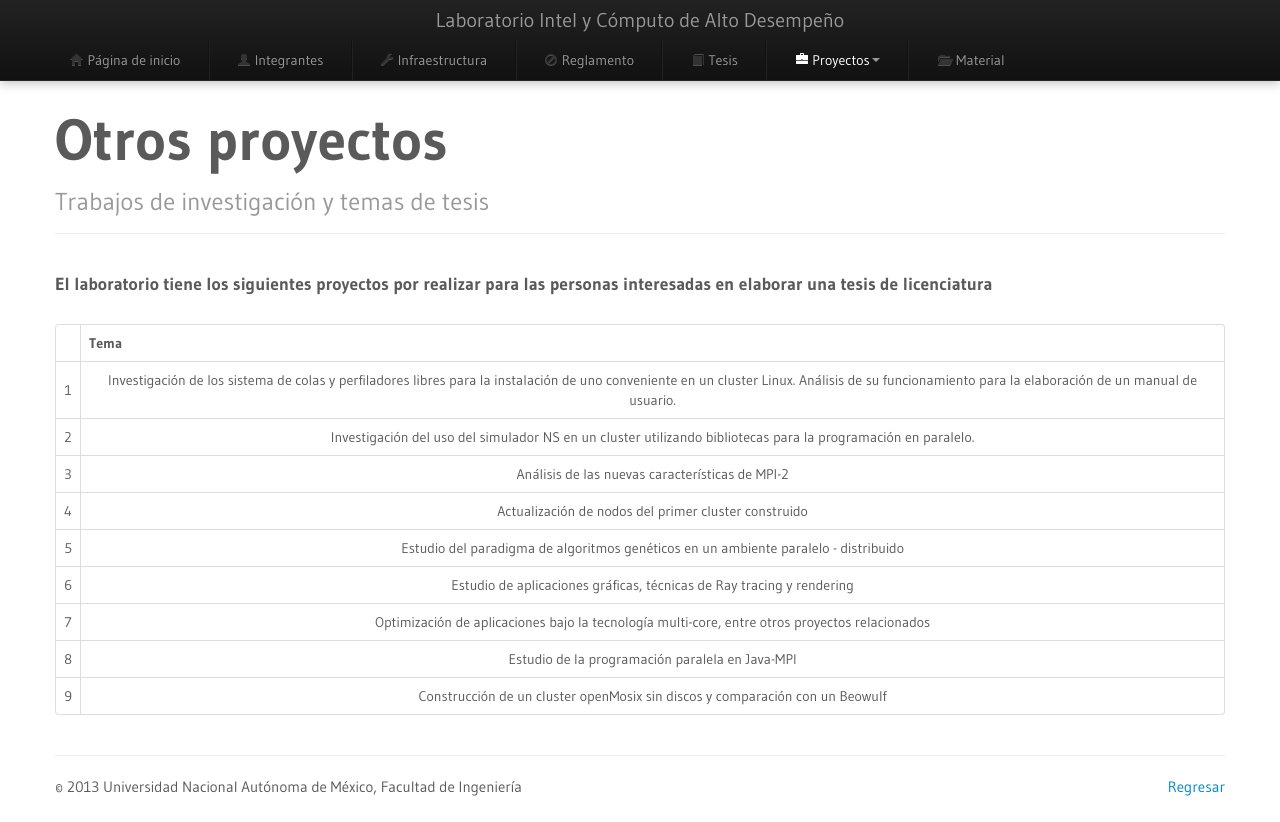
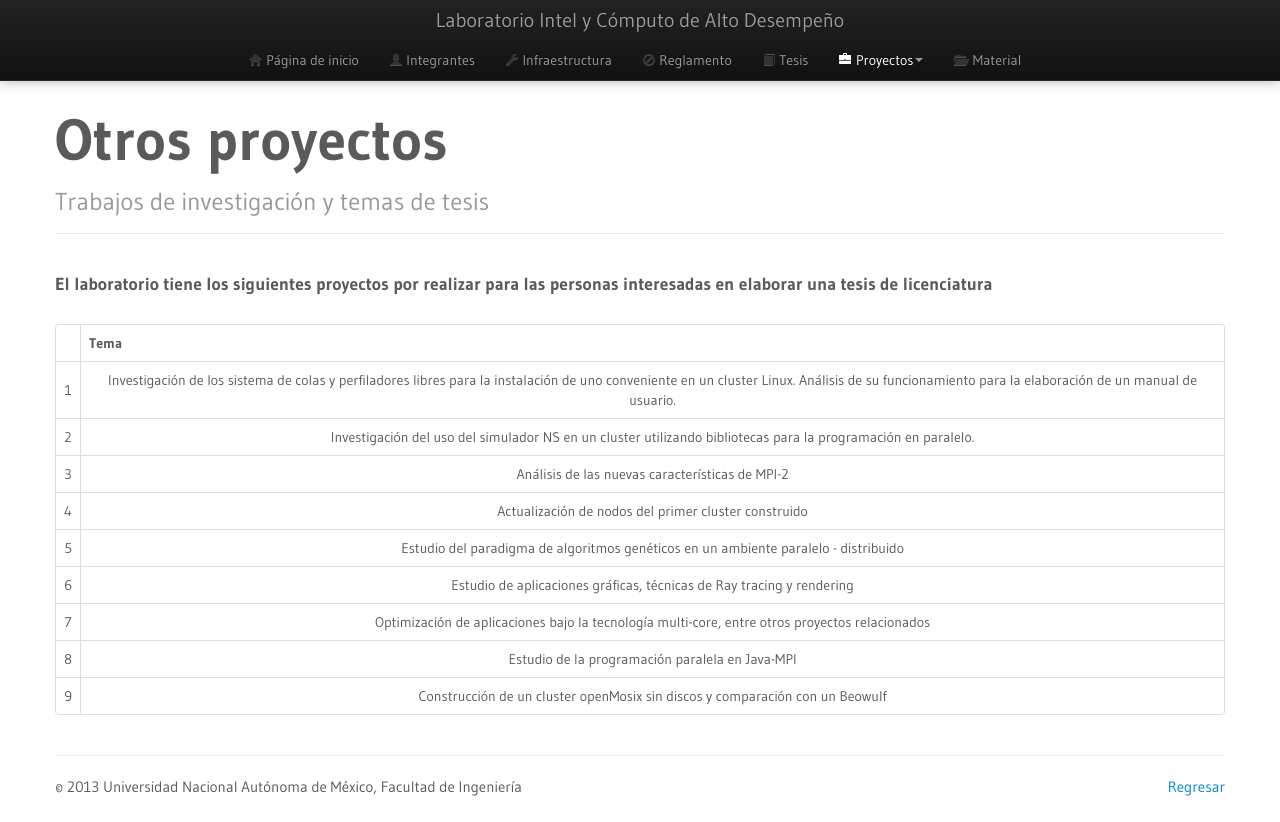
Before and after one commit to AlphaDragon/pagina-labintel, a plain HTML site: page otros_proyectos.html in a window 1280 px wide. Drawn offline with Linux system fonts and the light colour scheme.

Commit message:
Remove vertical dividers from navbar

```diff
--- a/css/navbar.css
+++ b/css/navbar.css
@@ -14,7 +14,8 @@
 	right: 0%;
 }
 
-.center .navbar .nav, .center.navbar .nav > li {
+.center .navbar .nav,
+.center.navbar .nav {
     float:none;
     display:inline-block;
     vertical-align: top;
--- a/otros_proyectos.html
+++ b/otros_proyectos.html
@@ -37,15 +37,10 @@
 							<a class="visible-desktop" href=http://www.unam.mx target="_blank">UNAM</a>-->
 							<ul class="nav">
 								<li><a href="index.html"><i class="icon-home"></i> Página de inicio</a></li>
-								<li class="divider-vertical"></li>
 								<li><a href="integrantes.html"><i class="icon-user"></i> Integrantes</a></li>
-								<li class="divider-vertical"></li>
 								<li><a href="infraestructura.html"><i class="icon-wrench"></i> Infraestructura</a></li>
-								<li class="divider-vertical"></li>
 								<li><a href="reglamento.html"><i class="icon-ban-circle"></i> Reglamento</a></li>
-								<li class="divider-vertical"></li>
 								<li><a href="tesis.html"><i class="icon-book"></i> Tesis</a></li>
-								<li class="divider-vertical"></li>
 								<li class="dropdown">
 									<a href="" class="dropdown-toggle" data-toggle="dropdown" style="color: white"><i class="icon-briefcase icon-white"></i> Proyectos<b class="caret"></b></a>
 									<ul class="dropdown-menu">
@@ -54,7 +49,6 @@
 										<li class="active"><a href="otros_proyectos.html" style="font-size: 13px">Otros proyectos</a></li>
 									</ul>
 								</li>
-								<li class="divider-vertical"></li>
 								<li><a href="material.html"><i class="icon-folder-open"></i> Material</a></li>
 							</ul>
 						</div><!--nav-collapse-->
```
Also changed, not shown: index.html (+0 -6 lines), infraestructura.html (+0 -6 lines), integrantes.html (+0 -6 lines), material.html (+0 -6 lines), papime.html (+0 -6 lines), reglamento.html (+0 -6 lines), tesis.html (+0 -6 lines).
